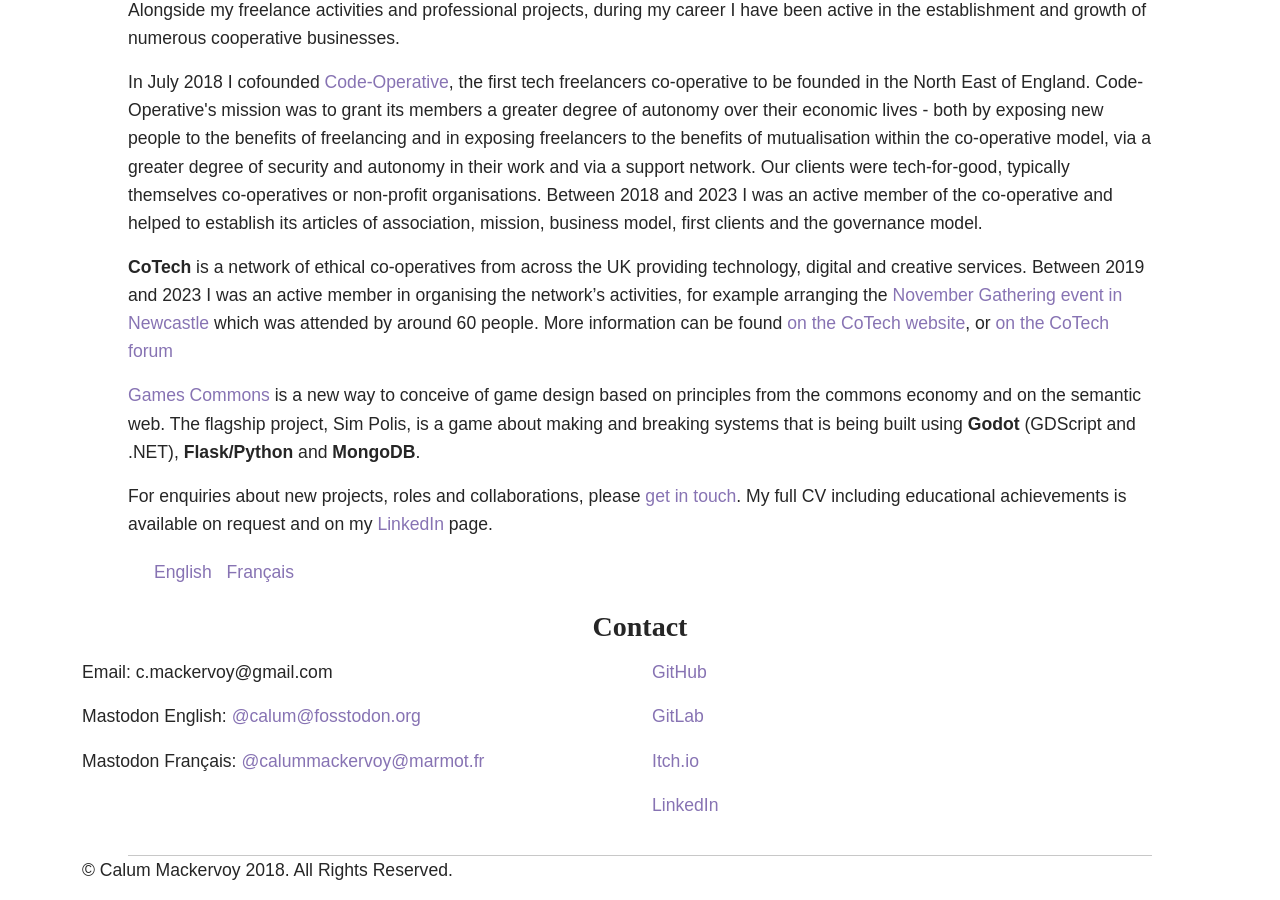
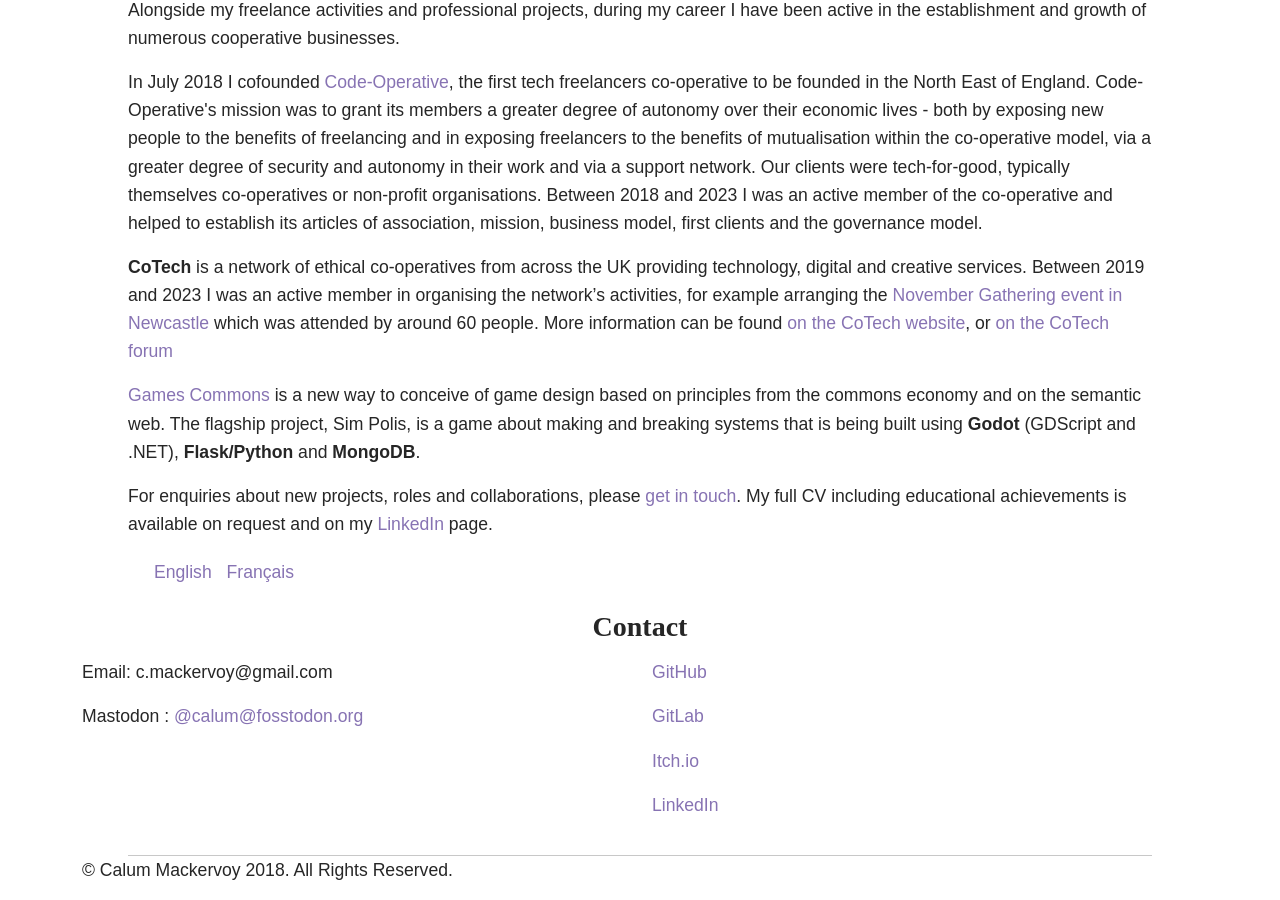
Before and after one commit to calummackervoy/calummackervoy.github.io, a Jekyll site: the page built from index.html, in a window 1280 px wide and 900 px high, scrolled down 4304 px. Built offline with Jekyll 4.4.1, drawn with Linux system fonts in a browser that asks for light colours; some web fonts are replaced.

Commit message:
Update contact
Only display French-language Mastodon account if the page is in French

```diff
--- a/_includes/footer.html
+++ b/_includes/footer.html
@@ -23,8 +23,8 @@
         <div class="row">
         <div class="col-sm-6">
             <p>Email: {{ site.email }}</p>
-            <p>Mastodon English: <a href="https://fosstodon.org/@calum">@calum@fosstodon.org</a></p>
-            <p>Mastodon Français: <a href="https://mamot.fr/@calummackervoy">@calummackervoy@marmot.fr</a></p>
+            <p>Mastodon {% if page.lang == "fr" %}(Anglais){% endif %}: <a href="https://fosstodon.org/@calum">@calum@fosstodon.org</a></p>
+            {% if page.lang == "fr" %}<p>Mastodon (Français): <a href="https://mamot.fr/@calummackervoy">@calummackervoy@marmot.fr</a></p>{% endif %}
         </div>
         <div class="col-sm-6">
             <p><a href="https://github.com/calummackervoy">GitHub</a></p>
```
